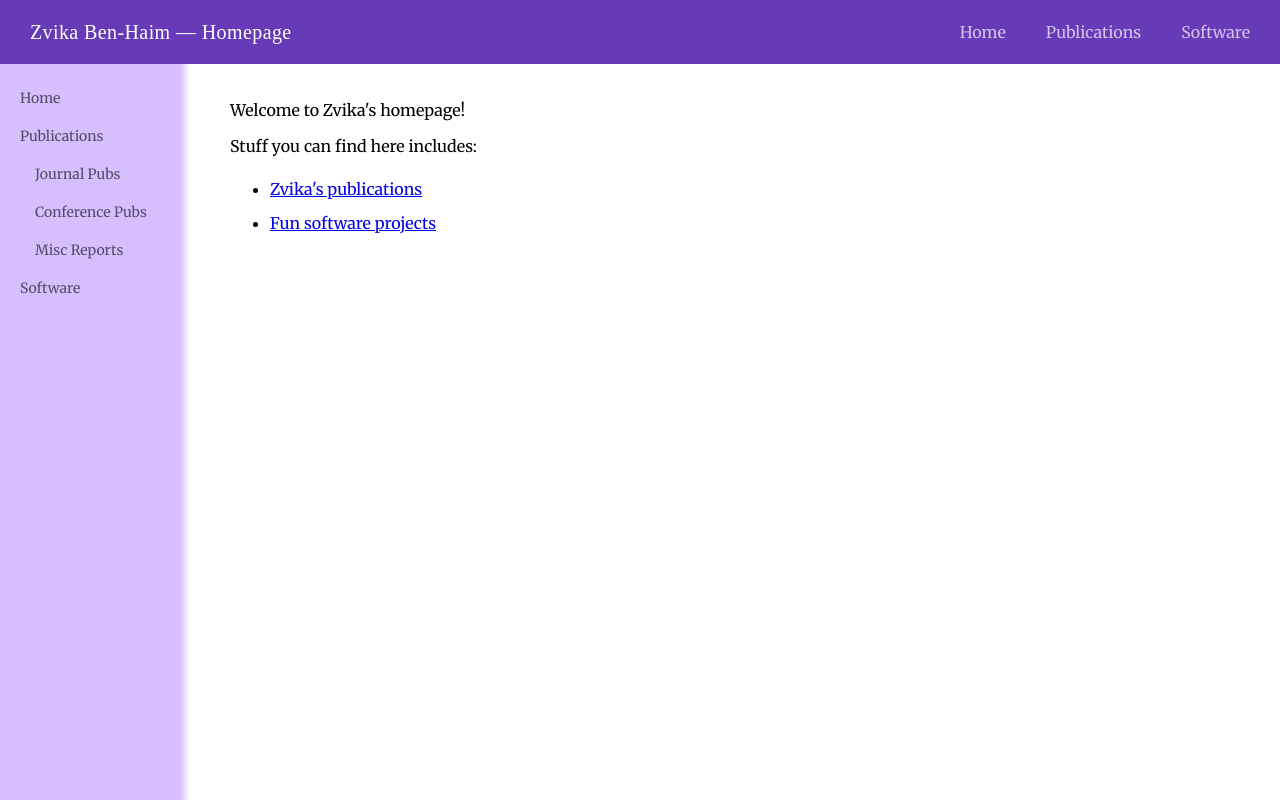
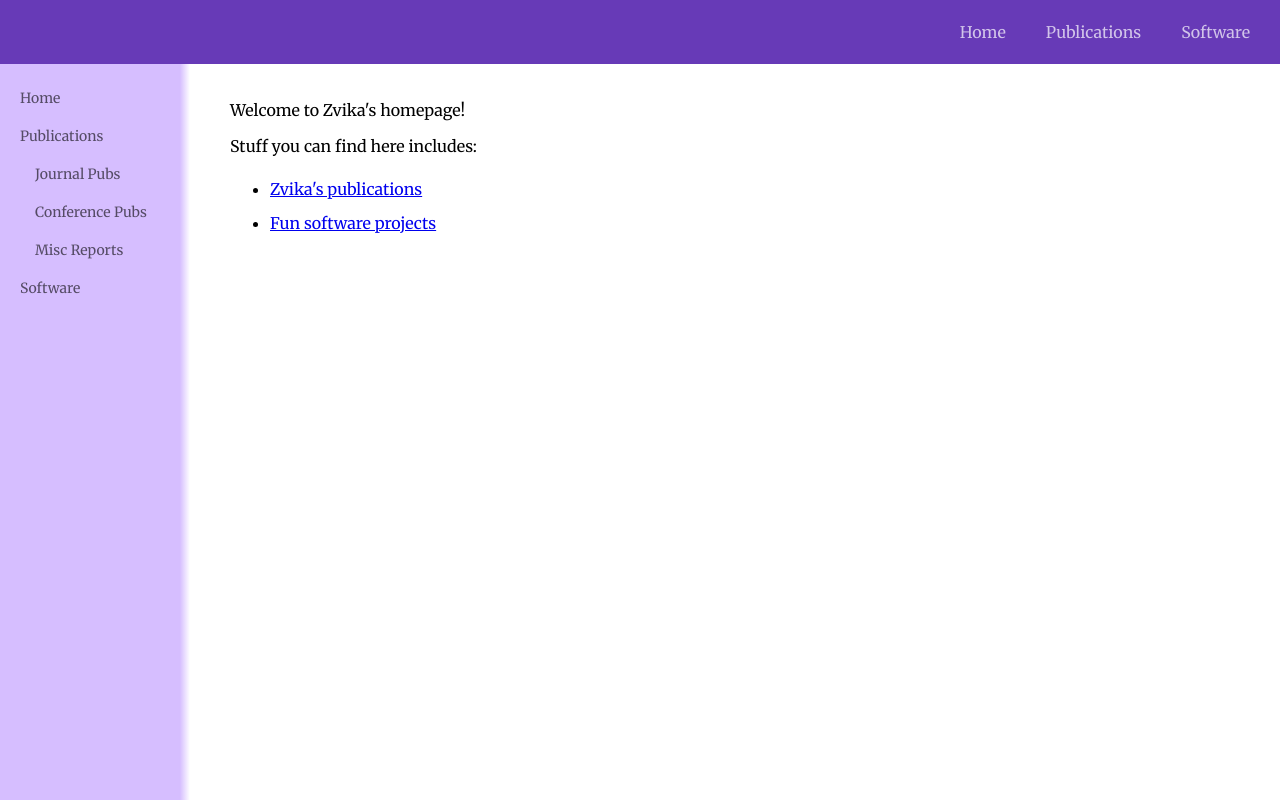
Before and after one commit to zvikabh/zvikabh.github.io, a Next.js app: page / in a window 1280 px wide. Built offline with nearby package versions, Linux system fonts and the light colour scheme; a web font is replaced by a local one.

Commit message:
remove useEffect

```diff
--- a/src/app/clientPage.js
+++ b/src/app/clientPage.js
@@ -7,9 +7,6 @@ import { useTitle } from "../contexts/TitleContext";
 
 export default function ClientPage() {
   const { setShortTitle } = useTitle();
-  useEffect(() => {
-    setShortTitle("Zvika Ben-Haim — Homepage");
-  }, [setShortTitle]);
   return (
     <>
       <p>Welcome to Zvika's homepage!</p>
```
